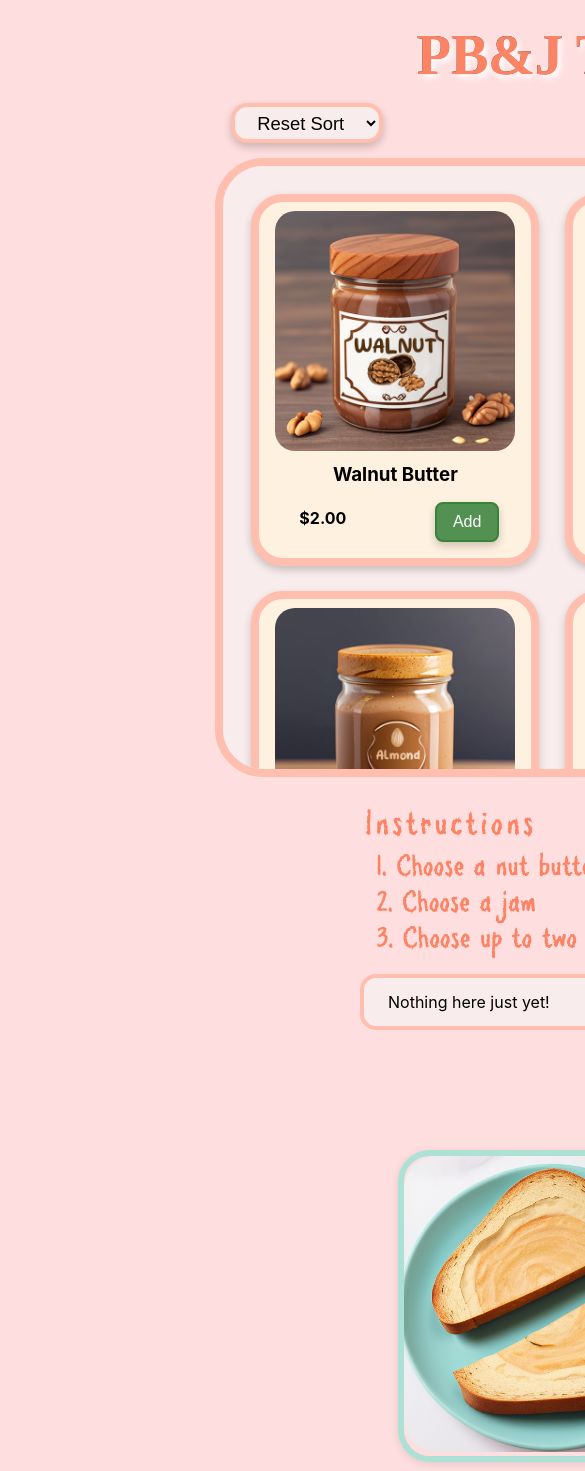
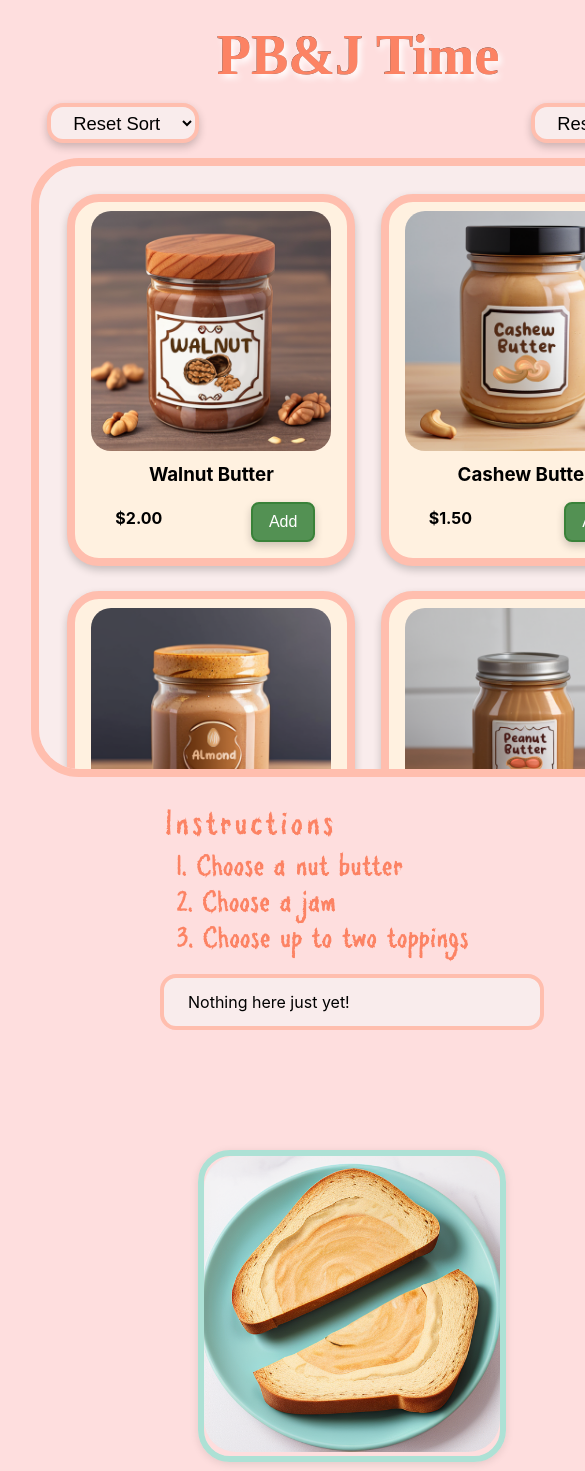
Before and after one commit to prlakshm/pbj-time, a React (Create React App) app: page / in a window 390 px wide. Shown: the top 1471 px of the page, 585 px wide, since content can reach past the window. Built offline with nearby package versions, Linux system fonts and the light colour scheme; a web font is replaced by a local one.

Commit message:
Fix: responsive phone

```diff
--- a/src/assets/sandwitch-data.json
+++ b/src/assets/sandwitch-data.json
@@ -2,7 +2,7 @@
   {
     "name": "Walnut Butter",
     "price": 2.00,
-    "image": "ps_photos/walnut_butter.png",
+    "image": "ps_photos/Walnut_butter.png",
     "category": "Nut Butters",
     "photo": "ps_photos/peanut_butter_bread.png"
   },
@@ -44,7 +44,7 @@
   {
     "name": "Sunflower Butter",
     "price": 1.50,
-    "image": "ps_photos/sunflower_butter.png",
+    "image": "ps_photos/Sunflower_butter.png",
     "category": "Nut Butters",
     "photo": "ps_photos/peanut_butter_bread.png"
   },
--- a/src/styles/App.css
+++ b/src/styles/App.css
@@ -277,7 +277,7 @@ h1 {
 
 @media only screen and (max-width: 500px) {
     .left {
-        width: 65rem;
+        width: 40rem;
         display: flex;
         flex-direction: column;
         justify-content: center;
@@ -285,12 +285,14 @@ h1 {
 
     .menu {
         width: fit-content;
+        padding-left: 2rem;
     }
 
     .sandwitch-items {
         grid-template-columns: 1fr 1fr;
     }
     .right {
+        width: 40rem;
         flex-direction: column;
     }
     .right .bottom {
```
